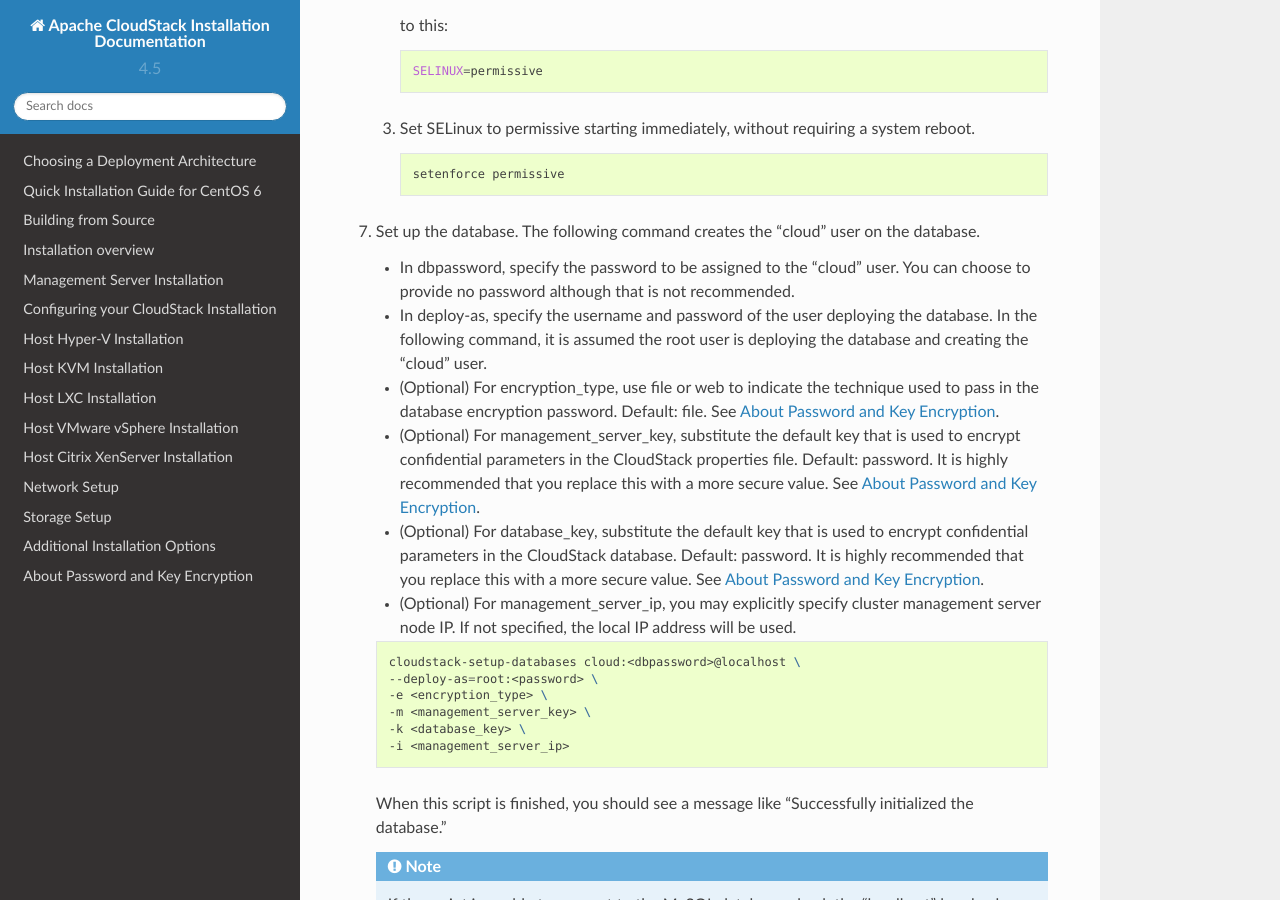
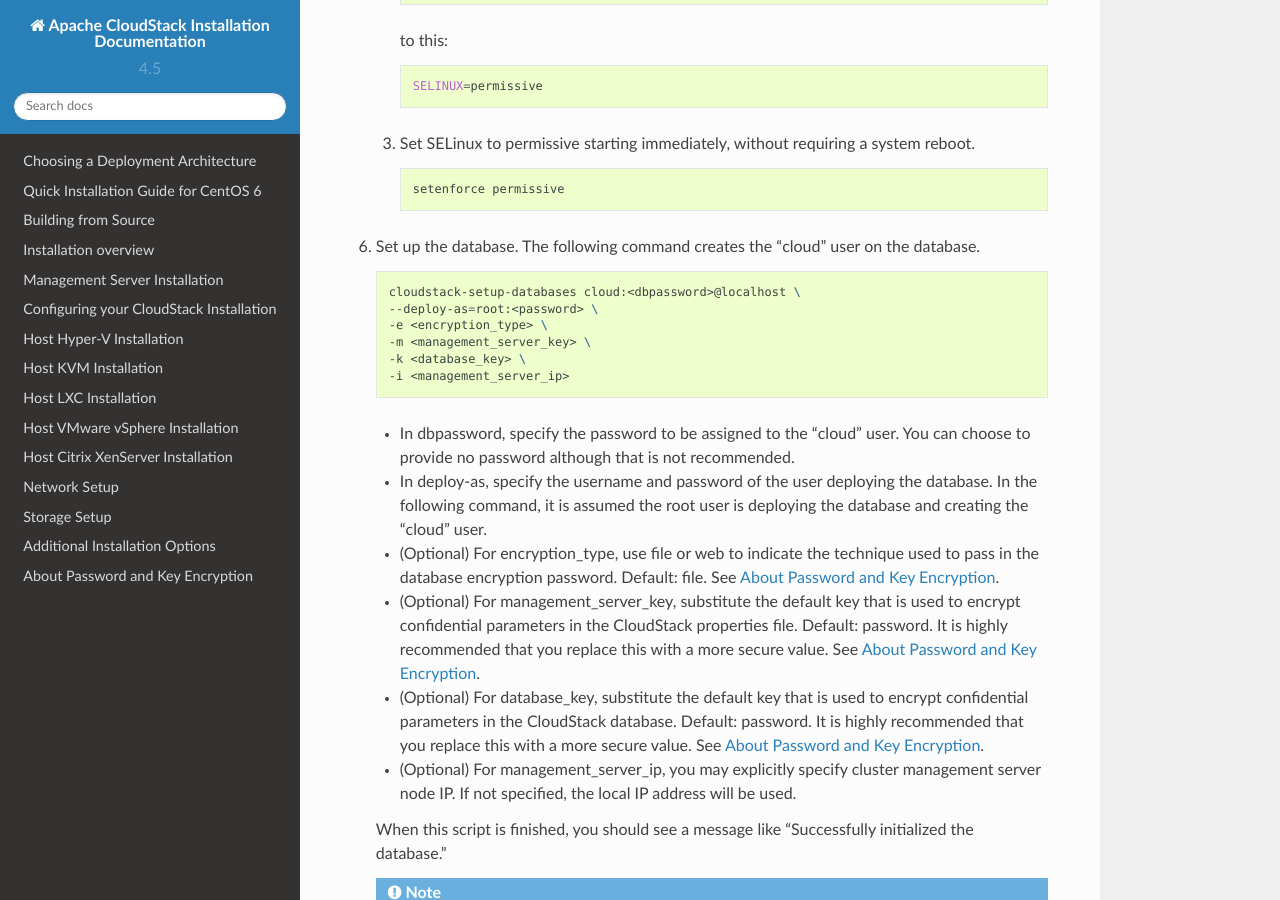
Before and after one commit to apache/cloudstack-docs-install, a Sphinx documentation site: the page built from source/management-server/_database.rst, in a window 1280 px wide and 900 px high, scrolled down 2119 px. Built offline with Sphinx 7.4.7 and the Read the Docs theme 2.0.0, drawn with Linux system fonts in a browser that asks for light colours; part of the change alters nothing that is shown; some of the changed text lies outside the part shown.

```diff
--- a/source/management-server/_database.rst
+++ b/source/management-server/_database.rst
@@ -48,17 +48,12 @@ MySQL. See :ref:`install-database-on-separate-node`.
 #. Open the MySQL configuration file. The configuration file is
    ``/etc/my.cnf`` or ``/etc/mysql/my.cnf``, depending on your OS.
 
-#. Insert the following lines in the [mysqld] section.
+   Insert the following lines in the ``[mysqld]`` section.
 
    You can put these lines below the datadir line. The max\_connections
    parameter should be set to 350 multiplied by the number of Management
    Servers you are deploying. This example assumes one Management
    Server.
-
-   .. note::
-      On Ubuntu, you can also create a file `/etc/mysql/conf.d/cloudstack.cnf`
-      and add these directives there. Don't forget to add [mysqld] on the
-      first line of the file.
 
    .. sourcecode:: bash
 
@@ -67,6 +62,13 @@ MySQL. See :ref:`install-database-on-separate-node`.
       max_connections=350
       log-bin=mysql-bin
       binlog-format = 'ROW'
+
+   .. note::
+      You can also create a file ``/etc/mysql/conf.d/cloudstack.cnf``
+      and add these directives there. Don't forget to add ``[mysqld]`` on the
+      first line of the file.
+
+
 
 #. Start or restart MySQL to put the new configuration into effect.
 
@@ -145,6 +147,15 @@ MySQL. See :ref:`install-database-on-separate-node`.
 #. Set up the database. The following command creates the "cloud" user
    on the database.
 
+   .. sourcecode:: bash
+
+      cloudstack-setup-databases cloud:<dbpassword>@localhost \
+      --deploy-as=root:<password> \
+      -e <encryption_type> \
+      -m <management_server_key> \
+      -k <database_key> \
+      -i <management_server_ip>
+
    -  In dbpassword, specify the password to be assigned to the "cloud"
       user. You can choose to provide no password although that is not
       recommended.
@@ -174,14 +185,6 @@ MySQL. See :ref:`install-database-on-separate-node`.
       cluster management server node IP. If not specified, the local IP
       address will be used.
 
-   .. sourcecode:: bash
-
-      cloudstack-setup-databases cloud:<dbpassword>@localhost \
-      --deploy-as=root:<password> \
-      -e <encryption_type> \
-      -m <management_server_key> \
-      -k <database_key> \
-      -i <management_server_ip>
 
    When this script is finished, you should see a message like
    “Successfully initialized the database.”
```
